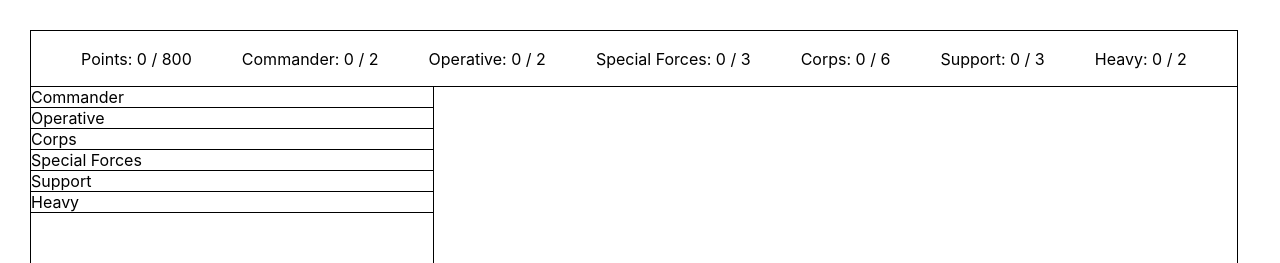
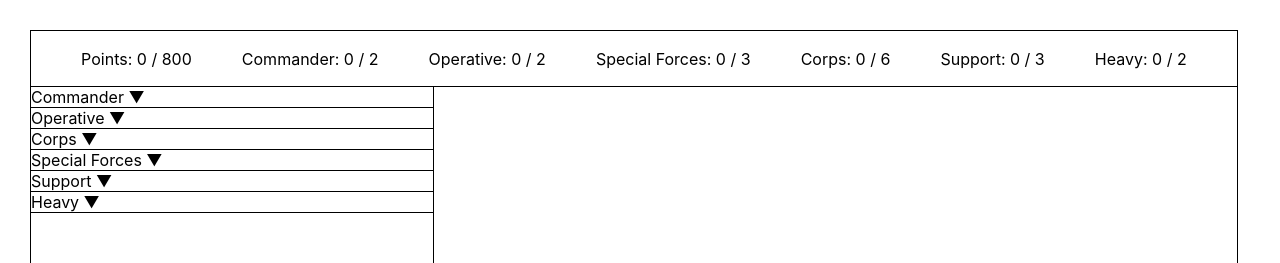
Before and after one commit to Lukezors/swl-builder, a React (Create React App) app: page / in a window 1280 px wide. Shown: the top 263 px of the page. Built offline with nearby package versions, Linux system fonts and the light colour scheme.

Commit message:
Add carats to indicate open/close state

```diff
--- a/src/components/CollapsableHeader.js
+++ b/src/components/CollapsableHeader.js
@@ -12,7 +12,9 @@ const CollapsableHeader = ({ title, children }) => {
   const [open, setOpen] = useState(false);
   return (
     <Body onClick={() => setOpen(!open)}>
-      <Title>{title}</Title>
+      <Title>
+        {title} {open ? <>&#9650;</> : <>&#9660;</>}
+      </Title>
 
       {open && <>{children}</>}
     </Body>
```
